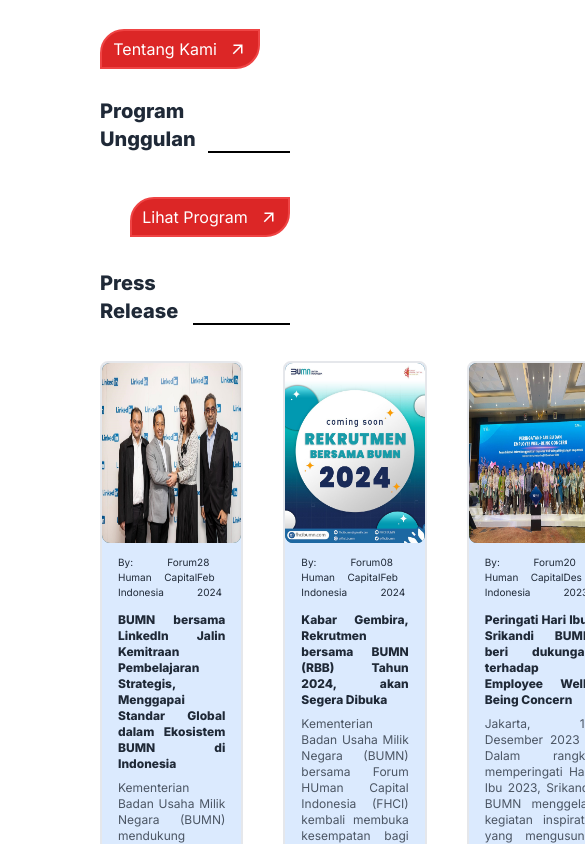
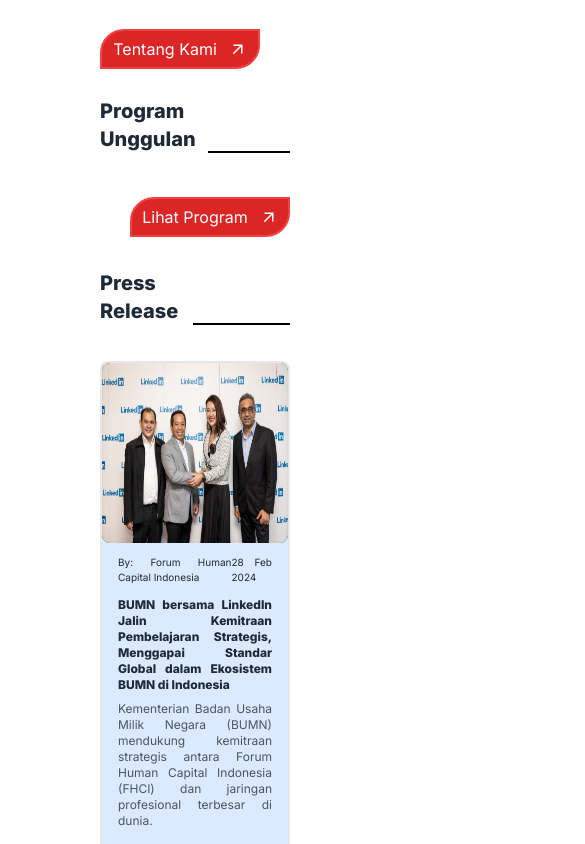
Before and after one commit to Mustofawho0/code-challenge, a Next.js app: page / in a window 390 px wide. Shown: the part 11156-12000 px from the top of the page, 585 px wide, since content can reach past the window. Built offline with nearby package versions, Linux system fonts and the light colour scheme.

Commit message:
refactor: responsive content

```diff
--- a/src/app/about/page.jsx
+++ b/src/app/about/page.jsx
@@ -76,7 +76,8 @@ export default function AboutPage() {
           <hr className="border-b border-black w-full px-auto" />
         </div>
       </div>
-      <div className="flex px-[100px] text-justify gap-10 items-center justify-center py-[100px]">
+      <div className="w-auto overflow-hidden flex sm:justify-center">
+      <div className="grid grid-cols-1 px-[100px] text-justify gap-2 lg:grid-cols-3 items-center justify-center py-[100px]">
         <div className=" rounded-lg max-w-xs ">
           <div className="flex justify-center pt-4 items-center rounded-lg bg-blue-500">
             <Image
@@ -128,6 +129,7 @@ export default function AboutPage() {
           </p>
           <p className="text-sm text-gray-600">Komunikasi Public</p>
         </div>
+      </div>
       </div>
       <div className="pb-10">
         <h1 className="text-4xl font-extrabold tracking-wide text-center">
--- a/src/app/page.js
+++ b/src/app/page.js
@@ -4,7 +4,7 @@ import Link from "next/link";
 
 export default function Home() {
   return (
-    <>
+    <div className="">
       <div className="py-10">
         <div className="flex justify-center">
           <div className="h-auto w-[50%] sm:w-[100%] md:w-[80%] lg:w-[70%] xl:w-[50%]">
@@ -155,8 +155,9 @@ export default function Home() {
           <hr className="w-full border-b border-black" />
         </div>
       </div>
-      <div className="flex gap-10 px-[100px] py-5 text-justify">
-        <div className="w-[50vw] max-w-xs rounded-lg border-2 bg-blue-100 hover:border-red-700">
+      <div className="w-auto overflow-hidden flex sm:justify-center">
+      <div className="grid grid-cols-1 gap-2 px-[100px] py-5 text-justify md:grid-cols-2 lg:grid-cols-2 xl:grid-cols-4">
+        <div className="max-w-xs rounded-lg border-2 bg-blue-100 hover:border-red-700">
           <Link href={"#"}>
             <div className="flex items-center justify-center rounded-lg bg-cyan-800">
               <Image
@@ -189,7 +190,7 @@ export default function Home() {
             </div>
           </Link>
         </div>
-        <div className="w-[50vw] max-w-xs rounded-lg border-2 bg-blue-100 hover:border-red-700">
+        <div className="max-w-xs rounded-lg border-2 bg-blue-100 hover:border-red-700">
           <Link href={"#"}>
             <div className="flex items-center justify-center rounded-lg bg-cyan-800">
               <Image
@@ -224,7 +225,7 @@ export default function Home() {
             </div>
           </Link>
         </div>
-        <div className="w-[50vw] max-w-xs rounded-lg border-2 bg-blue-100 hover:border-red-700">
+        <div className="max-w-xs rounded-lg border-2 bg-blue-100 hover:border-red-700">
           <Link href={"#"}>
             <div className="flex items-center justify-center rounded-lg bg-cyan-800">
               <Image
@@ -260,7 +261,7 @@ export default function Home() {
             </div>
           </Link>
         </div>
-        <div className="w-[50vw] max-w-xs rounded-lg border-2 bg-blue-100 hover:border-red-700">
+        <div className="max-w-xs rounded-lg border-2 bg-blue-100 hover:border-red-700">
           <Link href={"#"}>
             <div className="flex items-center justify-center rounded-lg bg-cyan-800">
               <Image
@@ -300,6 +301,7 @@ export default function Home() {
             </div>
           </Link>
         </div>
+      </div>
       </div>
       <div className=" px-[100px] py-5">
         <button className="flex h-[40px] w-[160px] items-center justify-center rounded-br-3xl rounded-tl-3xl border-2 border-red-500 bg-red-600 text-white">
@@ -371,6 +373,6 @@ export default function Home() {
           </div>
         </div>
       </section>
-    </>
+    </div>
   );
 }
```
